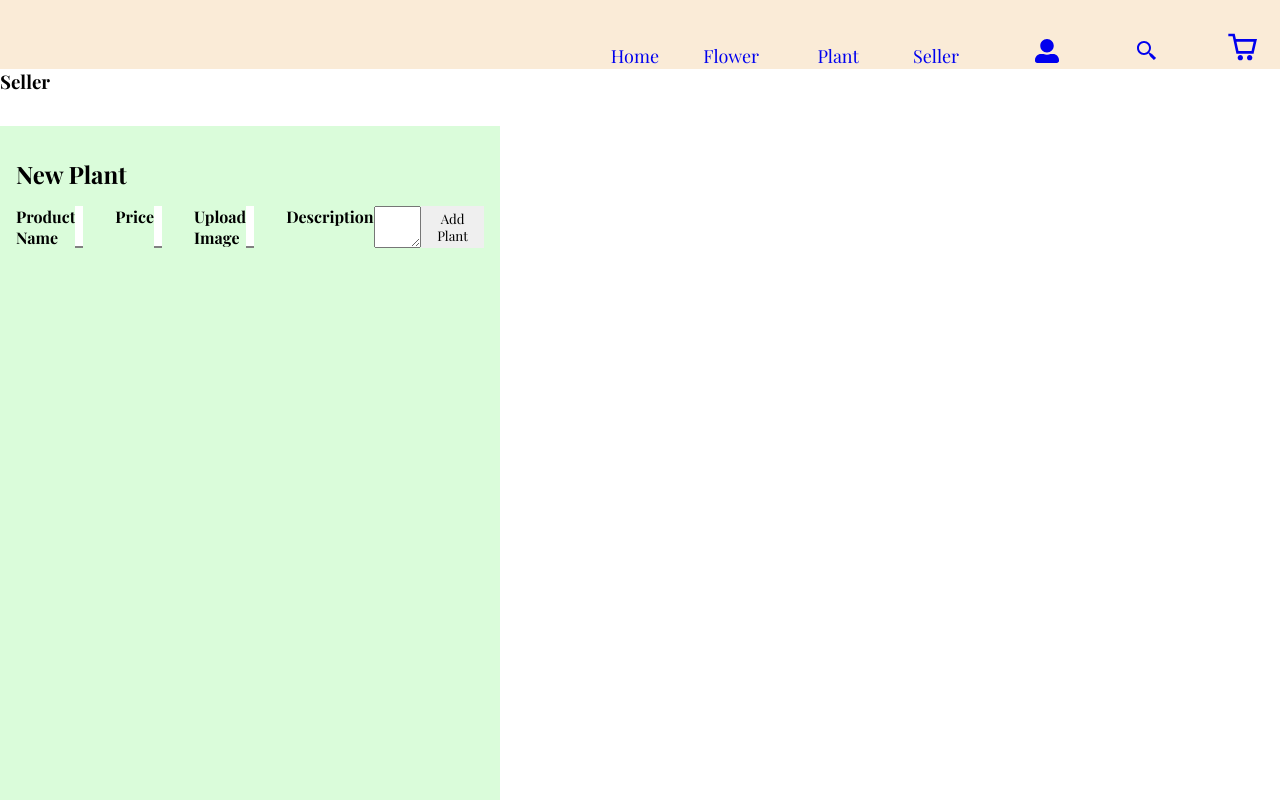
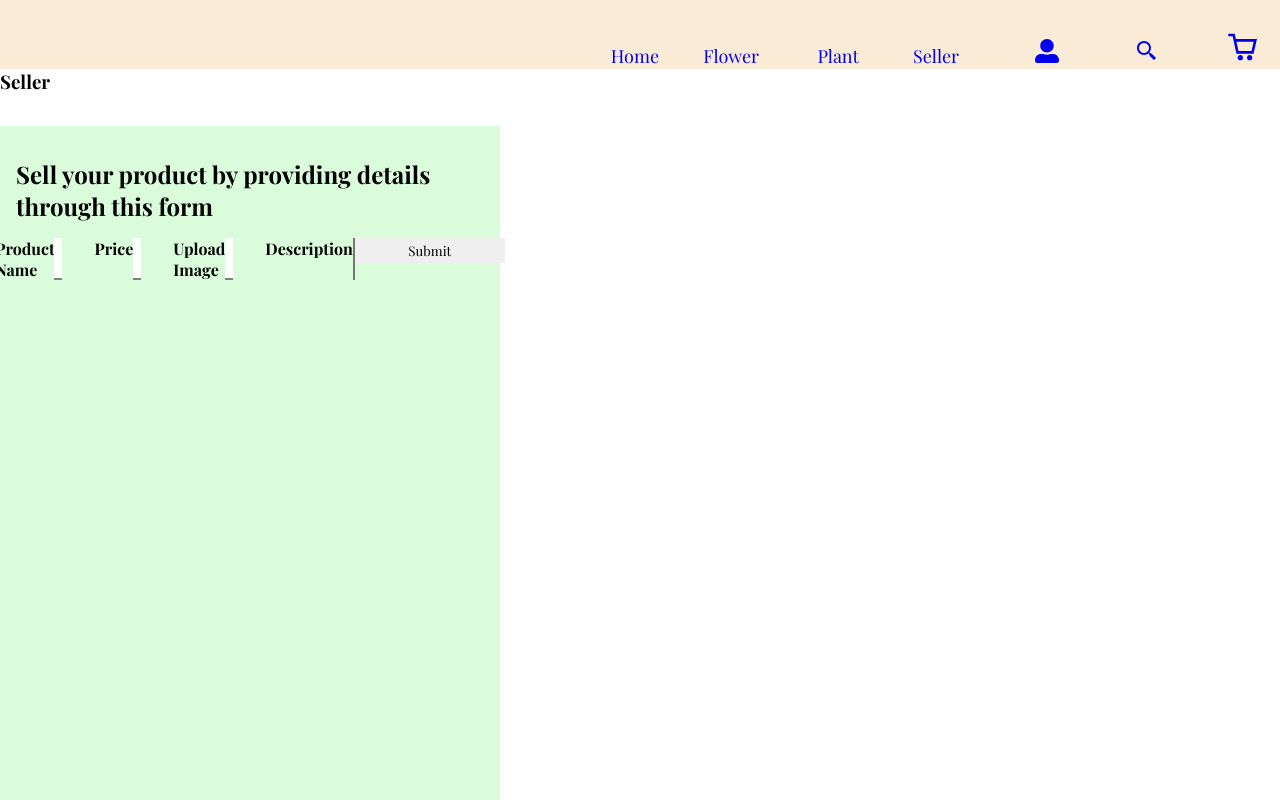
Before and after one commit to luyosamson/BlossomsStore, a React (Create React App) app: page /seller in a window 1280 px wide. Shown: the top 800 px of the page. Built offline with nearby package versions, Linux system fonts and the light colour scheme.

Commit message:
Modify components

```diff
--- a/src/components/App.js
+++ b/src/components/App.js
@@ -9,6 +9,7 @@ import Search from "./Search";
 import Cart from "./Cart";
 import Signup from "./Signup";
 import Footer from "./Footer";
+import PlantPage from "./PlantPage";
 
 function App() {
 
@@ -25,6 +26,7 @@ function App() {
         <Route  path="/signup" element={<Signup/>}  />
         <Route  path="/search" element={<Search/>}  />
         <Route  path="/cart" element={<Cart/>}  />
+        <Route path="/plantpage" element={<PlantPage/>} />
       </Routes>
        <Footer/>
 
--- a/src/components/NewPlantForm.js
+++ b/src/components/NewPlantForm.js
@@ -1,10 +1,15 @@
 import React,{useState} from "react";
+import { useNavigate } from "react-router-dom";
+
+
 
 
 function NewPlantForm({onAddPlant}) {
   const [name,setName]=useState("")
   const [image,setImage]=useState("")
   const [price,setPrice]=useState("")
+
+  const history=useNavigate();
 
 
 function handleAddPlant(e){
@@ -28,19 +33,30 @@ function handleAddPlant(e){
 
 
 }
+function productSubmit(){
+  onclick()
+
+  history.push('/plantpage')
+
+
+}
 
   return (
     <div className="new-plant-form">
-      <h2>New Plant</h2>
+      <h2>Sell your product by providing details through this form</h2>
+      <div className="postProduct">
+
       <form  onSubmit={handleAddPlant}>
-        <label>Product Name</label><input type="text" name="name" placeholder="Plant name" onChange={(e)=>setName(e.target.value)} />
-       <label>Price</label><input type="number" name="price" step="0.01" placeholder="Price" onChange={(e)=>setPrice(e.target.value)}/>
-          <label>Upload Image</label><input type="text" name="image" placeholder="Image URL" onChange={(e)=>setImage(e.target.value)}/>
+      <label>Product Name</label><input type="text" name="name" placeholder="product name" onChange={(e)=>setName(e.target.value)} />
+      <label>Price</label><input type="number" name="price" step="0.01" placeholder="Price" onChange={(e)=>setPrice(e.target.value)}/>
+      <label>Upload Image</label><input type="text" name="image" placeholder="Image URL" onChange={(e)=>setImage(e.target.value)}/>
        {/* <label>Category</label><input type="radio">Flower</input>
-       <input type="button">Plant</input> */}
-        <label>Description</label><textarea></textarea>
-        <button type="submit">Add Plant</button>
+      <input type="button">Plant</input> */}
+      <label>Description</label><textarea className="textarea"></textarea>
+      <p><button type="submit" onClick={productSubmit}>Submit</button></p>
       </form>
+
+      </div>
     </div>
   );
 }
--- a/src/components/PlantList.js
+++ b/src/components/PlantList.js
@@ -5,7 +5,7 @@ function PlantList({items,onDeleteItem,onUpdate}) {
 
 
 
-  const itemPlants=items.map((item)=>(
+  const itemPlants=items?.map((item)=>(
 
     <PlantCard key={item.id}
      item={item}
--- a/src/components/Seller.js
+++ b/src/components/Seller.js
@@ -1,5 +1,6 @@
 import React from 'react'
 import NewPlantForm from "./NewPlantForm"
+import PlantPage from './PlantPage'
 
 function Seller() {
   return (
@@ -7,6 +8,8 @@ function Seller() {
       <h3>Seller</h3>
 
       <NewPlantForm />
+      {/* <PlantPage/> */}
+
     </div>
   )
 }
```
